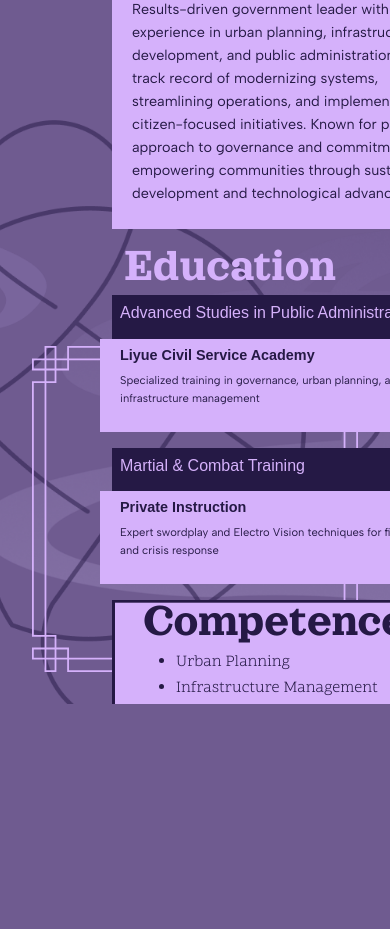
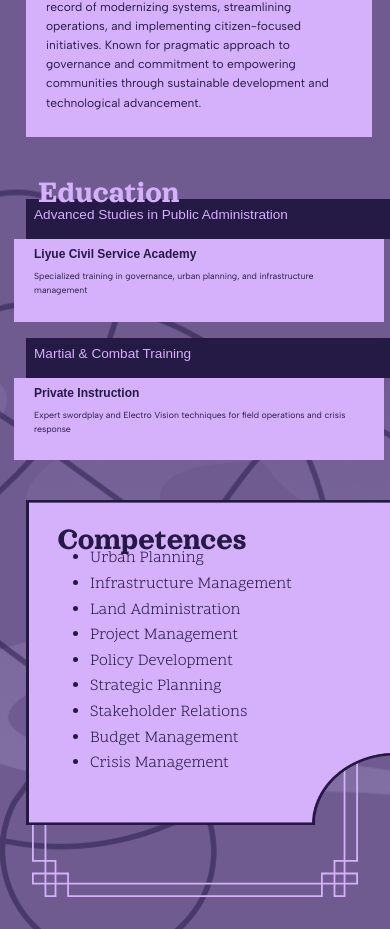
Before and after one commit to alybt/urban-management-portfolio, a website: page index.html in a window 390 px wide. Shown: the part 562-1491 px from the top of the page. Before the commit the page ends 1266 px from the top, so only its background shows below. Drawn offline with nearby package versions, Linux system fonts and the light colour scheme.

Commit message:
bug: UI isnt good

```diff
--- a/assets/css/styles.css
+++ b/assets/css/styles.css
@@ -288,9 +288,10 @@ section#home.hero-section{
 
 .about {
   position: relative;
-  width: 100%;
-  height: 100vh;
+  width: 100vw;
+  min-height: 100vh;
   overflow: hidden;
+  padding: 10px;
 }
 
 .about img {
@@ -330,7 +331,7 @@ section#home.hero-section{
 }
 
 .about .container .row-1{
-  height: 20%;
+  height: auto;
   width: 100%;
   background-color: var(--text-color);
   color: var(--primary-color);
@@ -391,3 +392,147 @@ section#home.hero-section{
   background-size: contain;
   background-size: 100% 100%;
 }
+
+@media (max-width: 820px) {
+  .about {
+    min-height: auto;
+    padding-bottom: 2rem;
+  }
+
+  .about .container {
+    margin-top: 4rem;
+    margin-left: 2rem;
+    margin-right: 2rem;
+  }
+
+  .about .container h2 {
+    font-size: 2.5rem;
+    transform: translateY(-300%);
+    height: 8px;
+  }
+
+  .about .container p {
+    font-size: 0.8rem;
+  }
+
+  .about div .row-title h5 {
+    font-size: 0.9rem;
+  }
+
+  .about div.row-paragraph h6 {
+    font-size: 0.8rem;
+  }
+
+  .about div.row-paragraph p {
+    font-size: 0.6rem;
+  }
+
+  .about .row2 {
+    flex-direction: column;
+  }
+
+  .about .row2 .col {
+    width: 100%;
+    margin-bottom: 2rem;
+  }
+
+  .about .overlay {
+    width: 100vw;
+  }
+}
+
+@media (max-width: 768px) {
+  .about {
+    min-height: auto;
+    padding-bottom: 2rem;
+  }
+
+  .about .container {
+    margin-top: 3rem;
+    margin-left: 1rem;
+    margin-right: 1rem;
+  }
+
+  .about .container h2 {
+    font-size: 2rem;
+    transform: translateY(-200%);
+    height: 6px;
+  }
+
+  .about .container p {
+    font-size: 0.75rem;
+  }
+
+  .about div .row-title h5 {
+    font-size: 0.85rem;
+  }
+
+  .about div.row-paragraph h6 {
+    font-size: 0.75rem;
+  }
+
+  .about div.row-paragraph p {
+    font-size: 0.55rem;
+  }
+
+  .about .row2 {
+    flex-direction: column;
+  }
+
+  .about .row2 .col {
+    width: 100%;
+    margin-bottom: 1.5rem;
+  }
+
+  .about .overlay {
+    width: 100vw;
+  }
+}
+
+@media (max-width: 344px) {
+  .about {
+    min-height: auto;
+    padding-bottom: 1rem;
+  }
+
+  .about .container {
+    margin-top: 2rem;
+    margin-left: 0.5rem;
+    margin-right: 0.5rem;
+  }
+
+  .about .container h2 {
+    font-size: 1.5rem;
+    transform: translateY(-100%);
+    height: 4px;
+  }
+
+  .about .container p {
+    font-size: 0.7rem;
+  }
+
+  .about div .row-title h5 {
+    font-size: 0.8rem;
+  }
+
+  .about div.row-paragraph h6 {
+    font-size: 0.7rem;
+  }
+
+  .about div.row-paragraph p {
+    font-size: 0.5rem;
+  }
+
+  .about .row2 {
+    flex-direction: column;
+  }
+
+  .about .row2 .col {
+    width: 100%;
+    margin-bottom: 1rem;
+  }
+
+  .about .overlay {
+    width: 100vw;
+  }
+}
```
